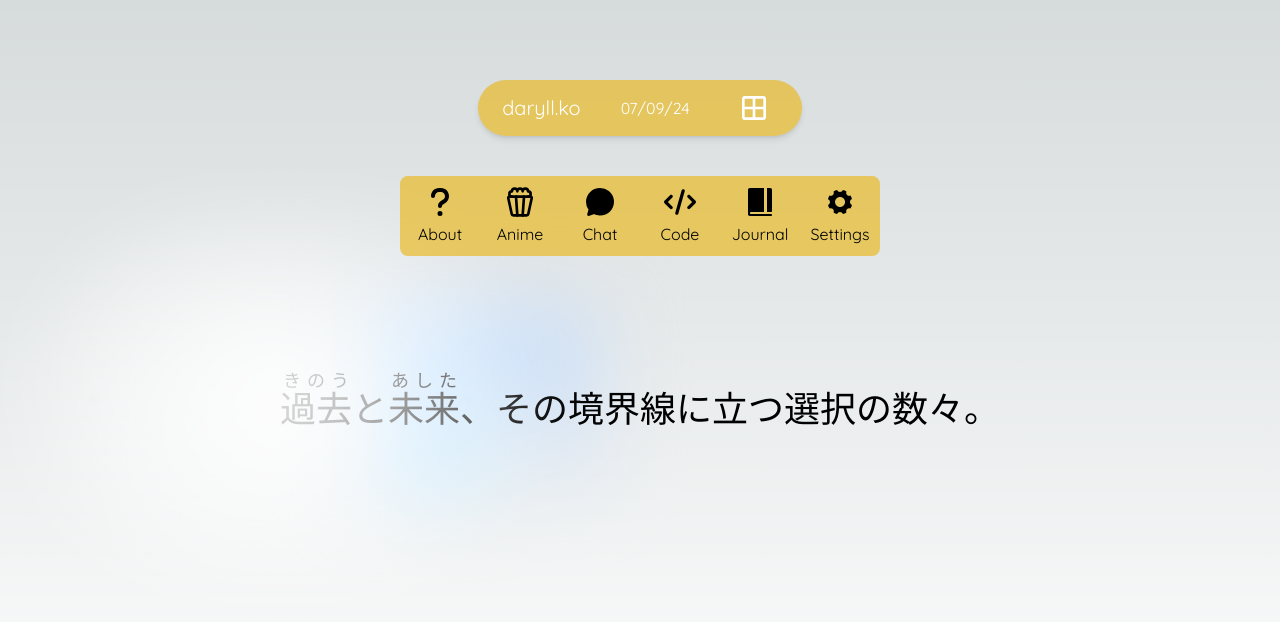
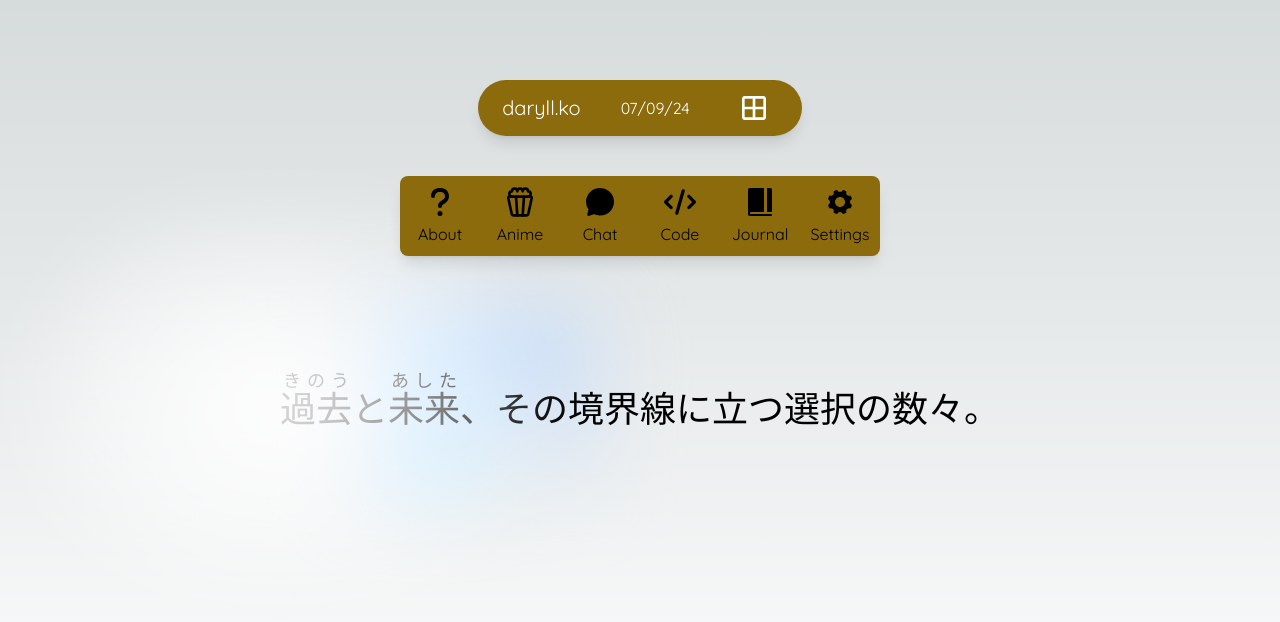
Before and after one commit to daryll-ko/daryll, a Next.js app: page / in a window 1280 px wide. Both pictures are taken after a click on the button 753 px from the left and 108 px from the top of the page. Shown: the top 622 px of the page. Built offline with nearby package versions, Linux system fonts and the light colour scheme; a web font is replaced by a local one.

Commit message:
update: use opaque bg

```diff
--- a/components/TopBar.tsx
+++ b/components/TopBar.tsx
@@ -44,7 +44,7 @@ export default function TopBar() {
   ];
   return (
     <div className="fixed top-20 flex flex-col items-center gap-10">
-      <div className="text-white bg-yellow-500/60 rounded-full px-6 py-1 flex flex-row items-center gap-10 shadow-md">
+      <div className="text-white bg-[#8c6b0c] rounded-full px-6 py-1 flex flex-row items-center gap-10 shadow-lg">
         <h1 className="text-xl">daryll.ko</h1>
         <p>07/09/24</p>
         <button
@@ -59,7 +59,7 @@ export default function TopBar() {
         </button>
       </div>
       <div
-        className={`bg-yellow-500/60 rounded-lg grid grid-cols-3 grid-rows-2 md:flex flex-row ${
+        className={`bg-[#8c6b0c] shadow-lg rounded-lg grid grid-cols-3 grid-rows-2 md:flex flex-row ${
           windowOpen ? "" : "hidden md:hidden"
         }`}
       >
```
